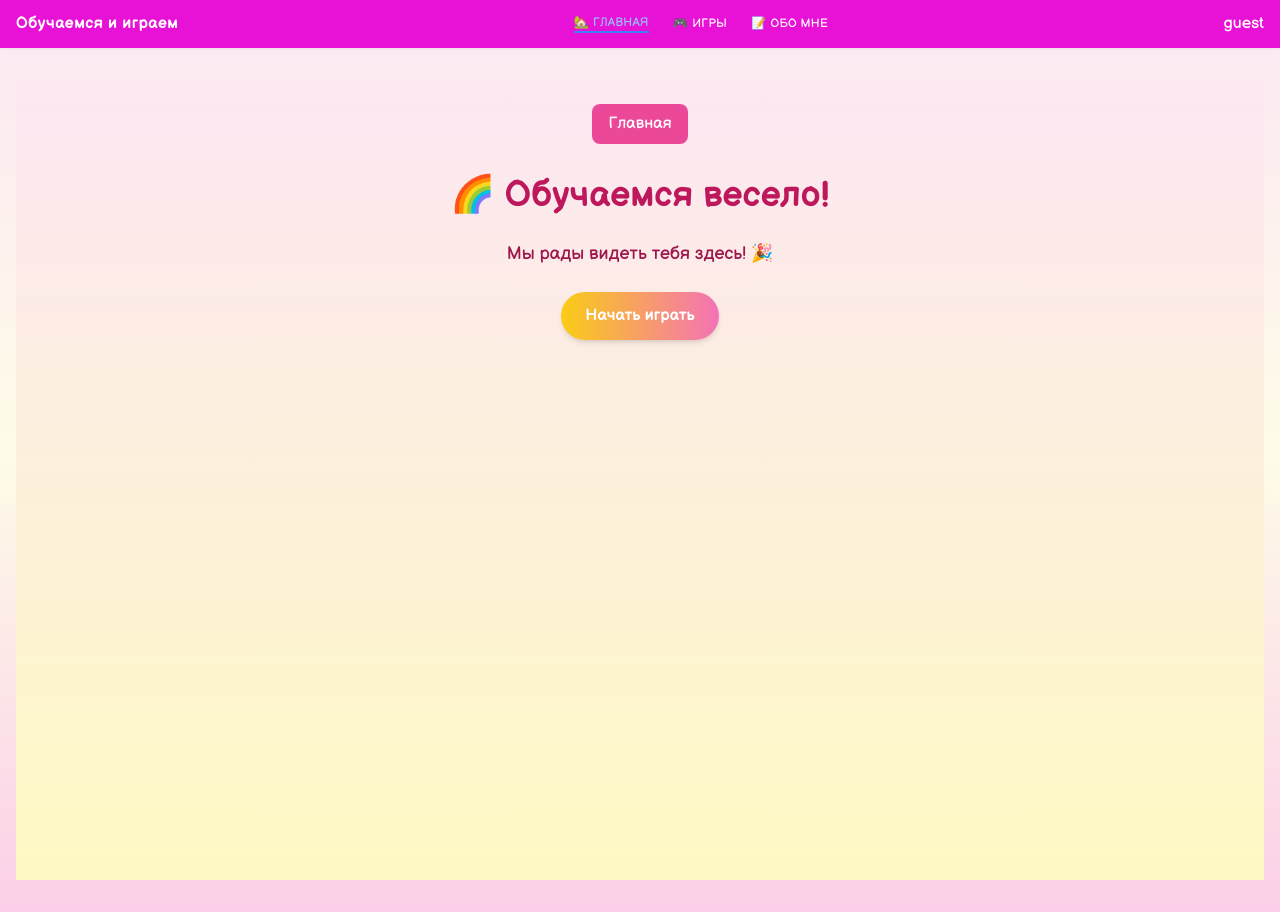
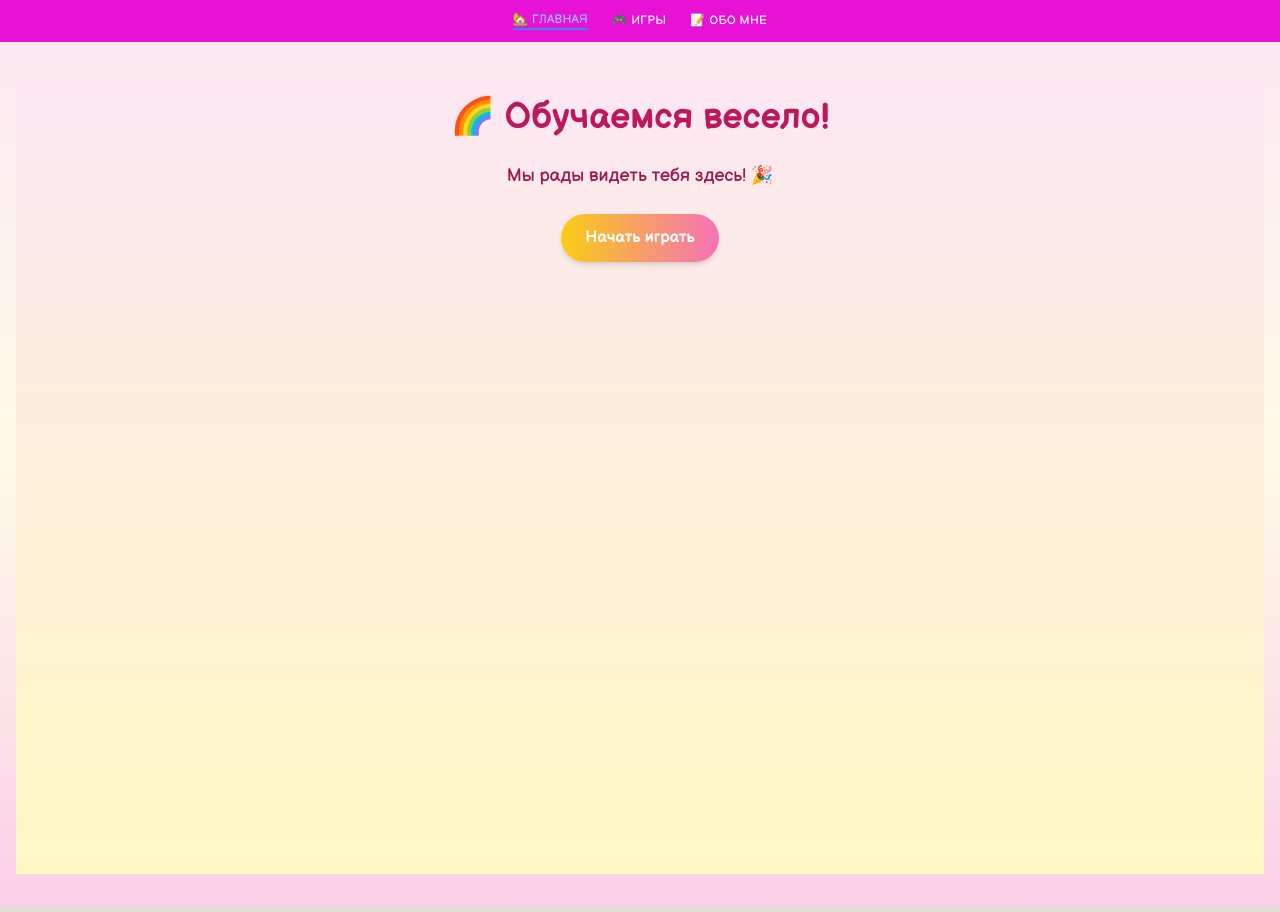
Before and after one commit to RuslanNabokov/games_for_children, a React (Vite) app: page /home in a window 1280 px wide. Built offline with nearby package versions, Linux system fonts and the light colour scheme.

Commit message:
delete username and fix header

```diff
--- a/src/components/Navigation.tsx
+++ b/src/components/Navigation.tsx
@@ -41,11 +41,9 @@ export default function Navigation() {
 
   return (
     <header className="bg-slate-800 text-white shadow-sm sticky top-0 z-50">
-      <nav className="container mx-auto flex flex-col md:flex-row items-center md:justify-between gap-3 px-4 py-3 ">
+      <nav className="container mx-auto flex flex-col md:flex-row items-center md:justify-center gap-3 px-4 py-3 ">
         {/* brand */}
-        <Link to="/home" className="hidden md:flex  font-semibold tracking-wide select-none">
-          Обучаемся и играем
-        </Link>
+
 
         {/* links (desktop) */}
         <ul   className="
@@ -65,9 +63,9 @@ export default function Navigation() {
   ))}
         </ul>
 
-        {/* user */}
+        {/*  <span className="hidden md:flex">{username }</span> */}
 
-        <span className="hidden md:flex">{username }</span>
+
       </nav>
     </header>
   );
--- a/src/pages/BoardGame/puzzlesData.ts
+++ b/src/pages/BoardGame/puzzlesData.ts
@@ -168,7 +168,7 @@ export const puzzles: Puzzle[] = [
         type: 'mcq',
         prompt: 'Какие животные живут в воде?',
         options: ['Утка 🦆', 'Рыба 🐟', 'Лиса 🦊', 'Бобр 🦫'],
-        correct: ['Утка 🦆', 'Рыба 🐟', 'Бобр 🦫'],
+        correct: ['Утка 🦆', 'Рыба 🐟'],
       },
       {
         id: 42,
@@ -176,7 +176,7 @@ export const puzzles: Puzzle[] = [
         type: 'mcq',
         prompt: 'Что из перечисленного берут на рыбалку?',
         options: ['Удочка 🎣', 'Книга 📚', 'Нож 🔪'],
-        correct: ['Удочка 🎣', 'Нож 🔪'],
+        correct: ['Удочка 🎣'],
       },
     ],
   },
--- a/src/pages/Home.tsx
+++ b/src/pages/Home.tsx
@@ -4,7 +4,7 @@ import RoadMap from '../components/RoadMap'; // тот же компонент,
 import { Link } from 'react-router-dom';
 
 const games = [
-  { id: 1, title: 'Игра с Дино', totalSteps: 4 },
+ // { id: 1, title: 'Игра с Дино', totalSteps: 4 },
   // { id: 2, title: 'Игра с Мишкой', totalSteps: 4 },
   // { id: 3, title: 'Игра с Пёсиком', totalSteps: 6 },
 ];
@@ -21,14 +21,7 @@ export default function Home() {
   return (
     <div className="min-h-screen bg-gradient-to-b from-pink-100 to-yellow-100 flex flex-col items-center p-6">
       {/* Вкладки */}
-      <div className="flex space-x-4 mb-8">
-        <button
-          className={`px-4 py-2 rounded-lg ${activeTab==='главная' ? 'bg-pink-500 text-white' : 'bg-white shadow'}`}
-          onClick={() => setActiveTab('главная')}
-        >
-          Главная
-        </button>
-      </div>
+
 
       {/* Содержимое вкладок */}
       {activeTab === 'главная' && (
```
